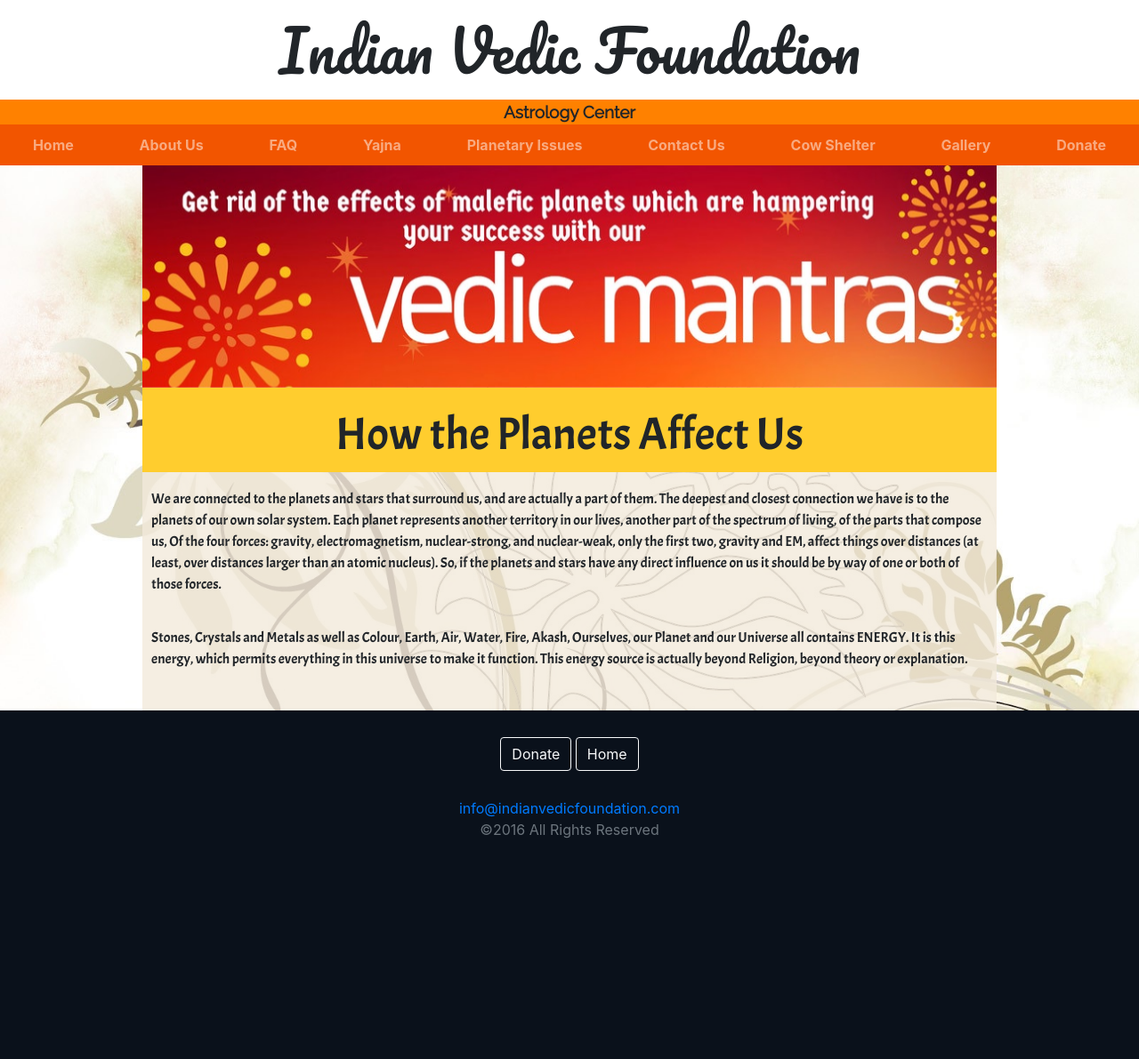
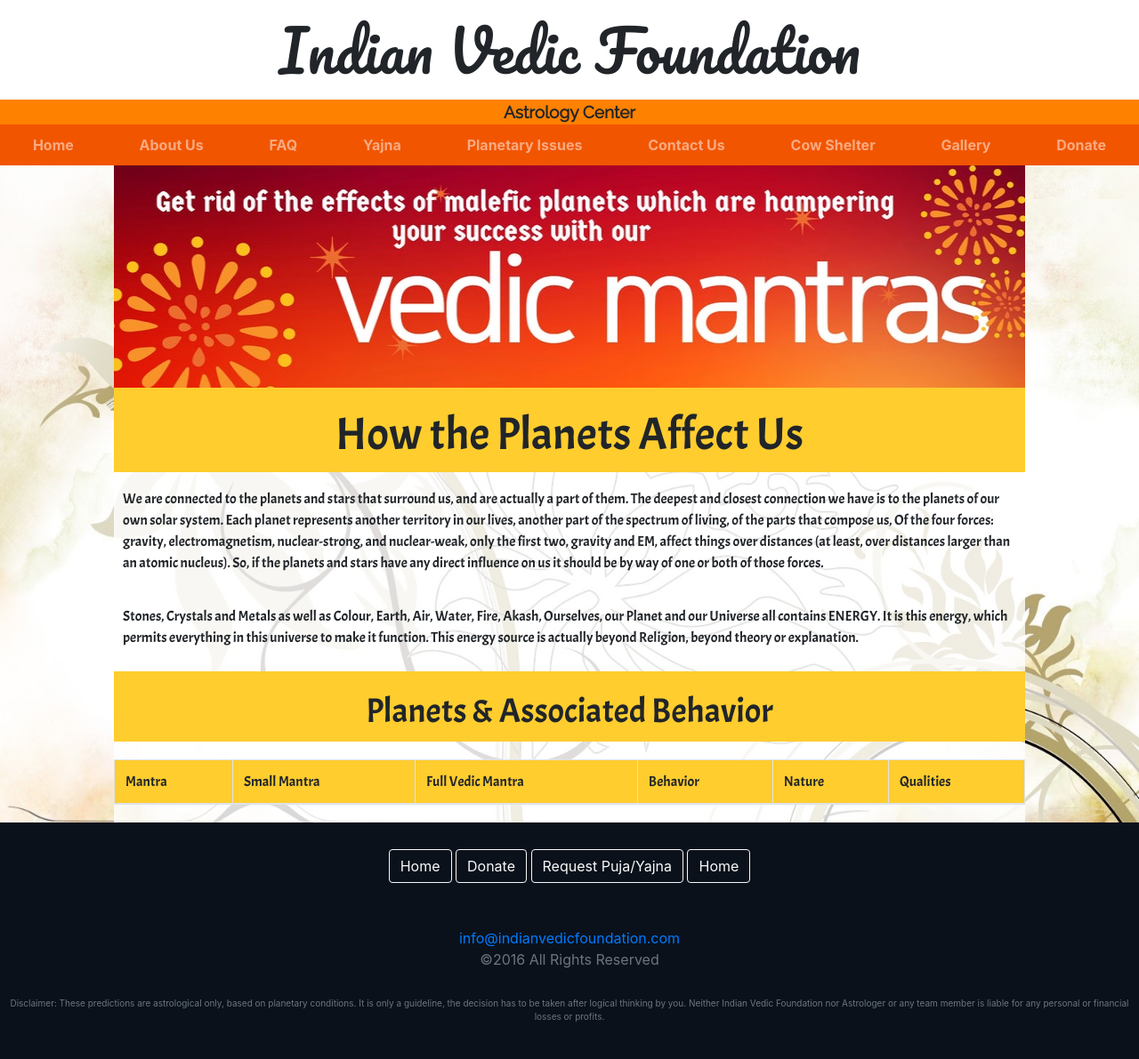
Before and after one commit to sonali-yadav/astro-website, a Django app: page /donations/charts/ in a window 1280 px wide. Shown: the whole page at 89% size. Before the commit the page ends 943 px from the top, so only its background shows below. Run offline with Django 3.2, Linux system fonts and the light colour scheme; data that the repository does not hold is empty; some libraries are stand-ins or nearby versions.

Commit message:
Charts Complete

```diff
--- a/donations/static/css/charts.css
+++ b/donations/static/css/charts.css
@@ -2,17 +2,15 @@
     width: 100%;
     margin: 20px auto 0 auto;
 }
+.table_head {
+    background: rgba(255,205,46,1);
+}
 .cover {
     height: 250px;
 }
-.charts_table {
-    background-color: #fff;
-    margin-bottom: 0;
+.yajna_small_headings {
+    font: 3vw 'Acme';
 }
-.table_head {
-    background-color: rgba(255,205,46,1);
-    color: #454545;
+.inner_charts {
+    width: 80%;
 }
-.table_head:hover {
-    text-decoration: none;
-}
--- a/donations/templates/donations/charts.html
+++ b/donations/templates/donations/charts.html
@@ -2,7 +2,7 @@
 {% load static %}
 {% block content %}
 <div class="about_div">
-    <div class="inner_about_div">
+    <div class="inner_about_div inner_charts">
         <div>
             <div id="carouselExampleSlidesOnly" class="carousel slide" data-ride="carousel">
                 <div class="carousel-inner">
@@ -36,32 +36,30 @@
                 explanation.
             </p>
         </div>
-        <div class="accordion" id="accordionExample">
-            {% for mantra in mantras %}
-            <div class="card">
-                <div class="card-header table_head" id="headingOne">
-                    <h3 class="mb-0">
-                        <button class="btn btn-link" type="button" data-toggle="collapse" data-target="#collapseOne" aria-expanded="true" aria-controls="collapseOne">
-                        {{ mantra.title }}
-                        </button>
-                    </h3>
-                </div>
-                <div id="collapseOne" class="collapse show" aria-labelledby="headingOne" data-parent="#accordionExample">
-                    <div class="card-body">
-                        <div>
-                            <h4>Basic</h4>
-                            <span>{{ mantra.basic }}</span>
-                            <h4>Behavior</h4>
-                            <span>{{ mantra.note }}</span>
-                            <h4>Qualities</h4>
-                            <span>{{ mantra.qualities }}</span>
-                            <h4>Small Mantra Cost <a href="#" class="btn btn-success">${{ mantra.small_don }}</a></h4>
-                            <h4>Vedic Mantra Cost <a href="#" class="btn btn-success">${{ mantra.vedic_don }}</a></h4>
-                        </div>
-                    </div>
-                </div>
-            </div>
+        <div class="yajna_headings yajna_small_headings">Planets & Associated Behavior</div>
+        <div class="table-responsive">
+            <table class="table table-hover table-bordered table_div" align="center">
+                <thead class="table_head">
+                    <tr>
+                        <td>Mantra</td>
+                        <td>Small Mantra</td>
+                        <td>Full Vedic Mantra</td>
+                        <td>Behavior</td>
+                        <td>Nature</td>
+                        <td>Qualities</td>
+                    </tr>
+                </thead>
+                {% for mantra in mantras %}
+                <tr>
+                    <td>{{ mantra.title }}</td>
+                    <td><a href="#" class="btn btn-success">${{ mantra.small_don }}</a></td>
+                    <td><a href="#" class="btn btn-success">${{ mantra.vedic_don }}</a></td>
+                    <td>{{ mantra.basic }}</td>
+                    <td>{{ mantra.note }}</td>
+                    <td>{{ mantra.qualities }}</td>
+                </tr>
             {% endfor %}
+            </table>
         </div>
     </div>
 </div>
--- a/donations/templates/donations/yajna.html
+++ b/donations/templates/donations/yajna.html
@@ -6,7 +6,7 @@
     <div class="flex_div">
         <div class="card card_div">
             <div class="image-card-div" style="padding-top:0;">
-                <img src="{% static 'images/yajna1.jpg' %}" alt="yajna1pytho.jpg" class="card-img-top card_img_2">
+                <img src="{% static 'images/yajna1.jpg' %}" alt="yajna1.jpg" class="card-img-top card_img_2">
             </div>
             <div class="card-body card_body_div card_body_div2">
                 <h2>Birthday Yajna</h2>
--- a/home/static/css/aboutus.css
+++ b/home/static/css/aboutus.css
@@ -4,7 +4,7 @@
 	font-family: 'Acme';
 }
 .inner_about_div {
-    background-color: rgba(243,234,219,0.8);
+    background-color: rgba(255,255,255,0.8);
     width:75%;
     margin: auto;
     padding-bottom:20px;
--- a/home/static/css/base.css
+++ b/home/static/css/base.css
@@ -22,14 +22,14 @@
     font: bold 19px 'Raleway';
 }
 .footer_div {
-    height: 190px;
+    padding-bottom: 40px;
     background-color: rgba(10,17,27,1.0);
 }
 .footer_text {
     text-align: center;
     margin-top: 20px;
 }
-.footer_text {
+.footer_text2 {
     margin-top: 0;
 }
 #myBtn {
@@ -48,3 +48,7 @@
 #myBtn:hover {
     transform: scale(1.5);
 }
+.disclaimer {
+    font-size: 10px;
+    margin: 30px 0 0 0;
+}
--- a/home/static/css/faq.css
+++ b/home/static/css/faq.css
@@ -11,10 +11,9 @@
     background-color: rgba(255,255,255,0.9);
 
 }
-div h3 {
+.faq_heading {
     padding: 10px 0 10px 10px;
-    background: rgba(249,165,30,1.0) url('../images/b4.jpg') fixed no-repeat;
-	background-size: cover;
+    background: linear-gradient(45deg, rgba(255,87,0,1), rgba(255,205,46,1), rgba(255,205,46,1));
 }
 div p {
     padding: 10px;
--- a/home/templates/home/base.html
+++ b/home/templates/home/base.html
@@ -78,12 +78,20 @@
             </div>
             <div class="footer_div">
                 <div style="text-align:center;padding:30px 0;">
+                    <a  class="btn btn-outline-light" href="{% url 'donate' %}">Home</a>
                     <a  class="btn btn-outline-light" href="{% url 'donate' %}">Donate</a>
+                    <a  class="btn btn-outline-light" href="{% url 'donate' %}">Request Puja/Yajna</a>
                     <a class="btn btn-outline-light" href="{% url 'index' %}">Home</a>
                 </div>
                 <div class="text-muted footer_text"><a href="mailto:info@indianvedicfoundation.com">info@indianvedicfoundation.com</a></div>
                 <div class="text-muted footer_text footer_text2">
                     &copy;2016 All Rights Reserved
+                </div>
+                <div class="text-muted footer_text disclaimer">
+                    Disclaimer: These predictions are astrological only, based on planetary conditions.
+                    It is only a guideline, the decision has to be taken after logical thinking
+                    by you. Neither Indian Vedic Foundation nor Astrologer or any team member is
+                    liable for any personal or financial losses or profits.
                 </div>
             </div>
         </div>
```
Also changed, not shown: home/templates/home/faq.html (+9 -9 lines), home/static/images/b4.jpg (deleted), home/static/images/swastik.png (deleted).
